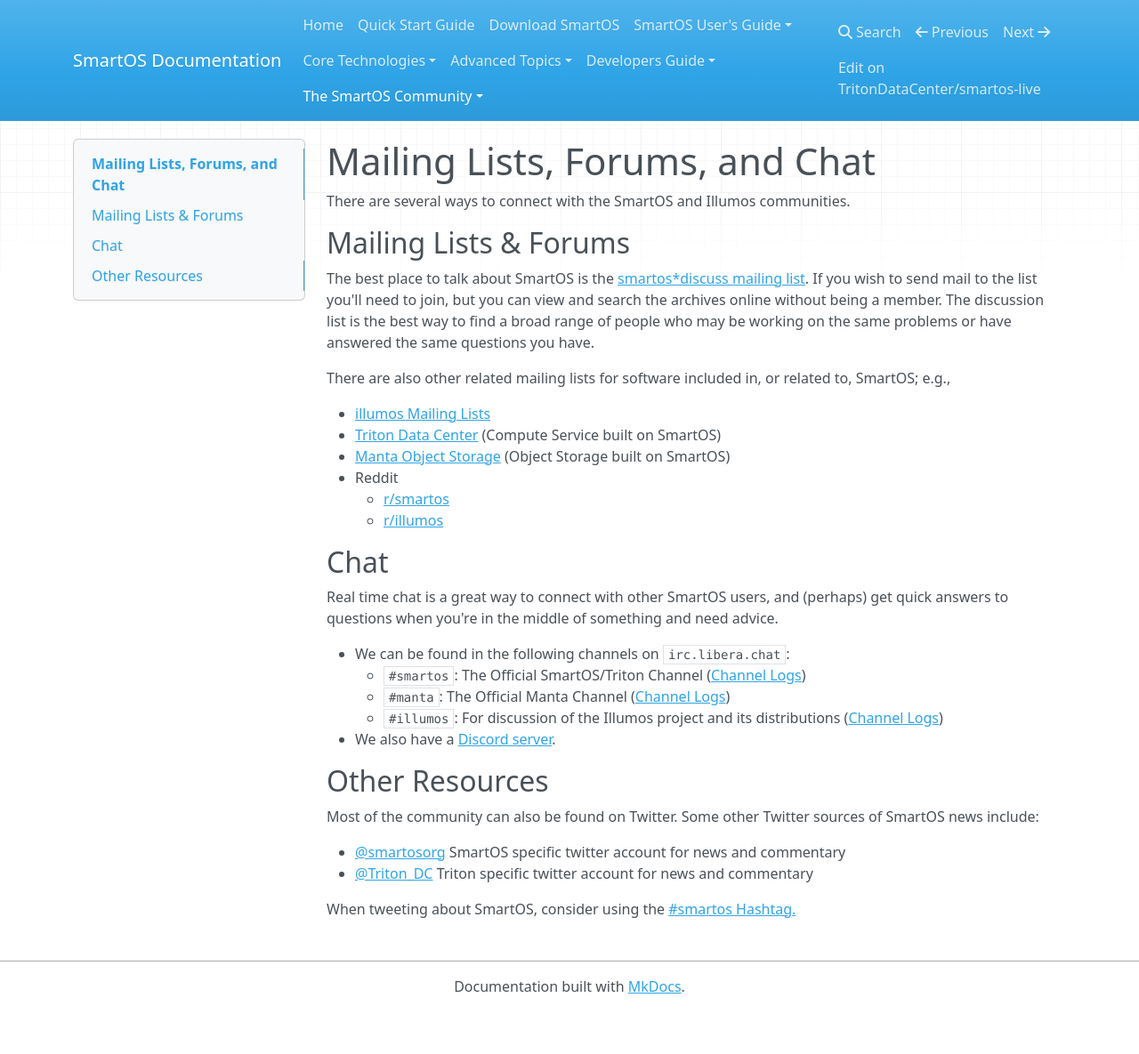
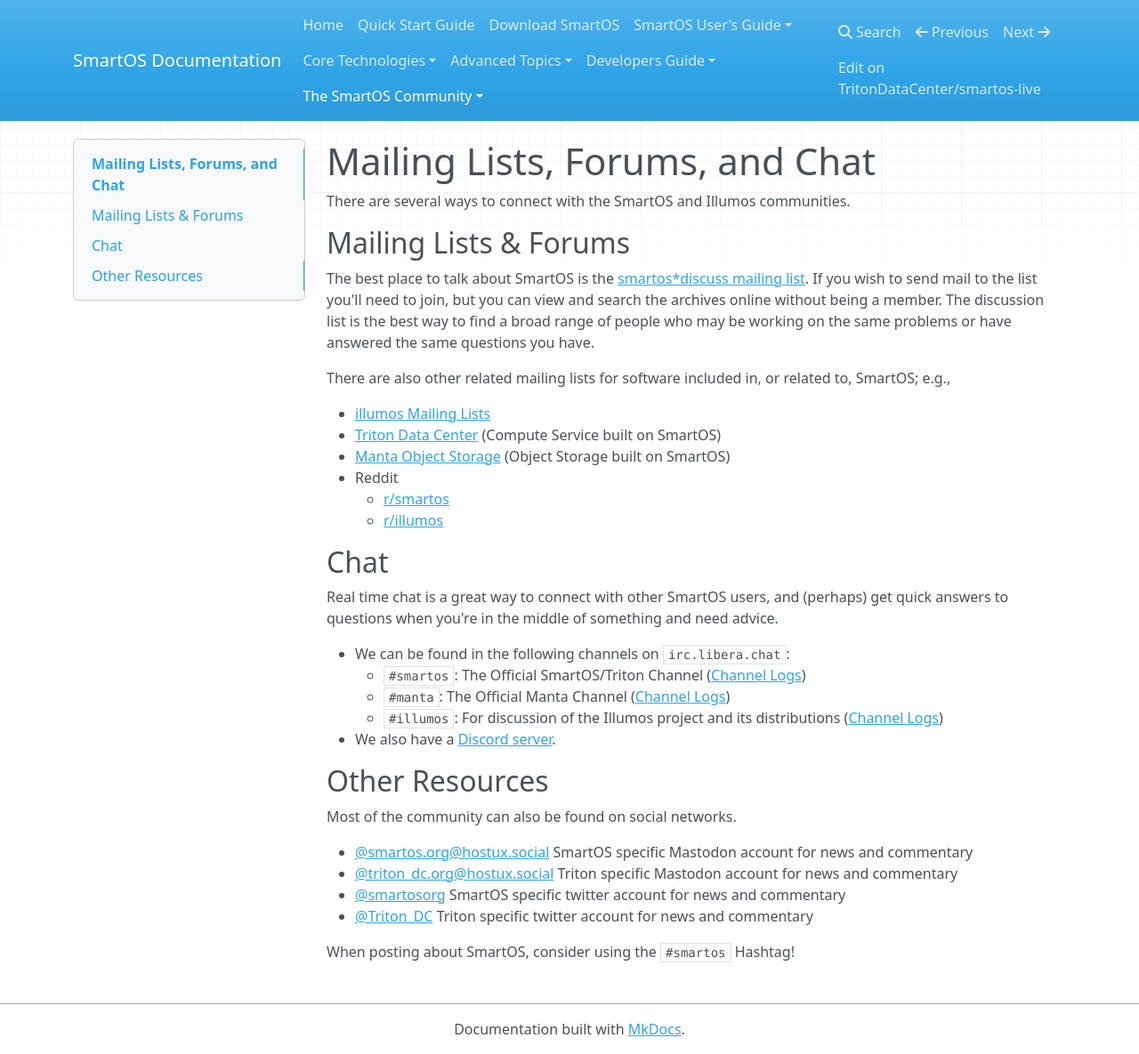
Before and after one commit to TritonDataCenter/smartos-docs, an MkDocs documentation site: the page built from docs/mailing-lists-and-irc.md, in a window 1280 px wide and 1185 px high. Shown: the whole window at 89% size. Built offline with MkDocs 1.6.1, drawn with Linux system fonts in a browser that asks for light colours; nearby versions of some CDN libraries.

Commit message:
Add mastodon to social contacts

```diff
--- a/docs/mailing-lists-and-irc.md
+++ b/docs/mailing-lists-and-irc.md
@@ -43,13 +43,15 @@
 
 ## Other Resources
 
-Most of the community can also be found on Twitter. Some other Twitter
-sources of SmartOS news include:
+Most of the community can also be found on social networks.
 
+* [@smartos.org@hostux.social](https://hostux.social/@smartosorg) SmartOS
+  specific Mastodon account for news and commentary
+* [@triton_dc.org@hostux.social](https://hostux.social/@triton_dc) Triton
+  specific Mastodon account for news and commentary
 * [@smartosorg](https://twitter.com/joyentsmartos) SmartOS specific
   twitter account for news and commentary
 * [@Triton_DC](https://twitter.com/SmartDataCenter) Triton specific
   twitter account for news and commentary
 
-When tweeting about SmartOS, consider using the
-[#smartos Hashtag.](https://twitter.com/#!/search/?q=%23smartos)
+When posting about SmartOS, consider using the `#smartos` Hashtag!
```
